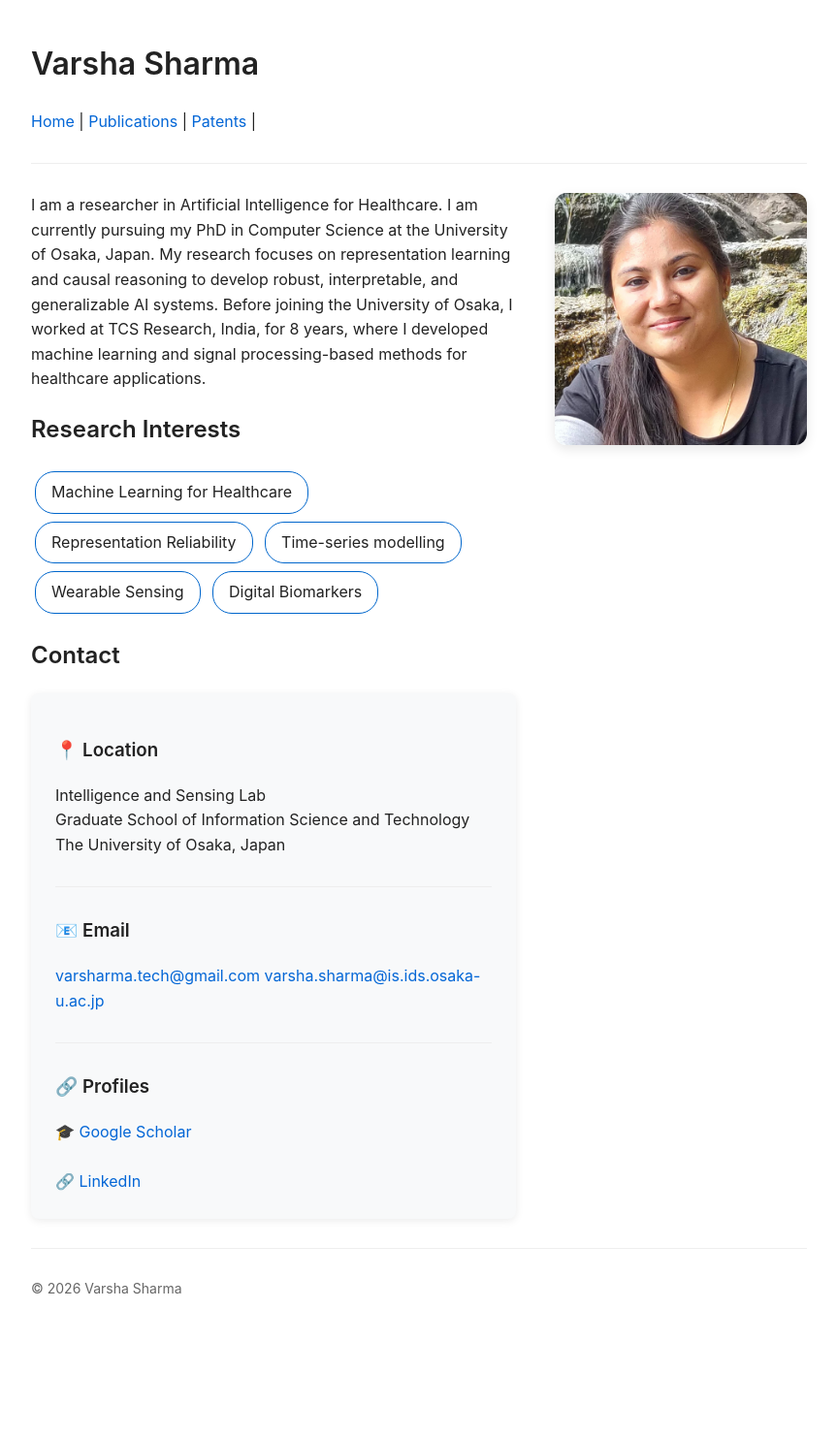
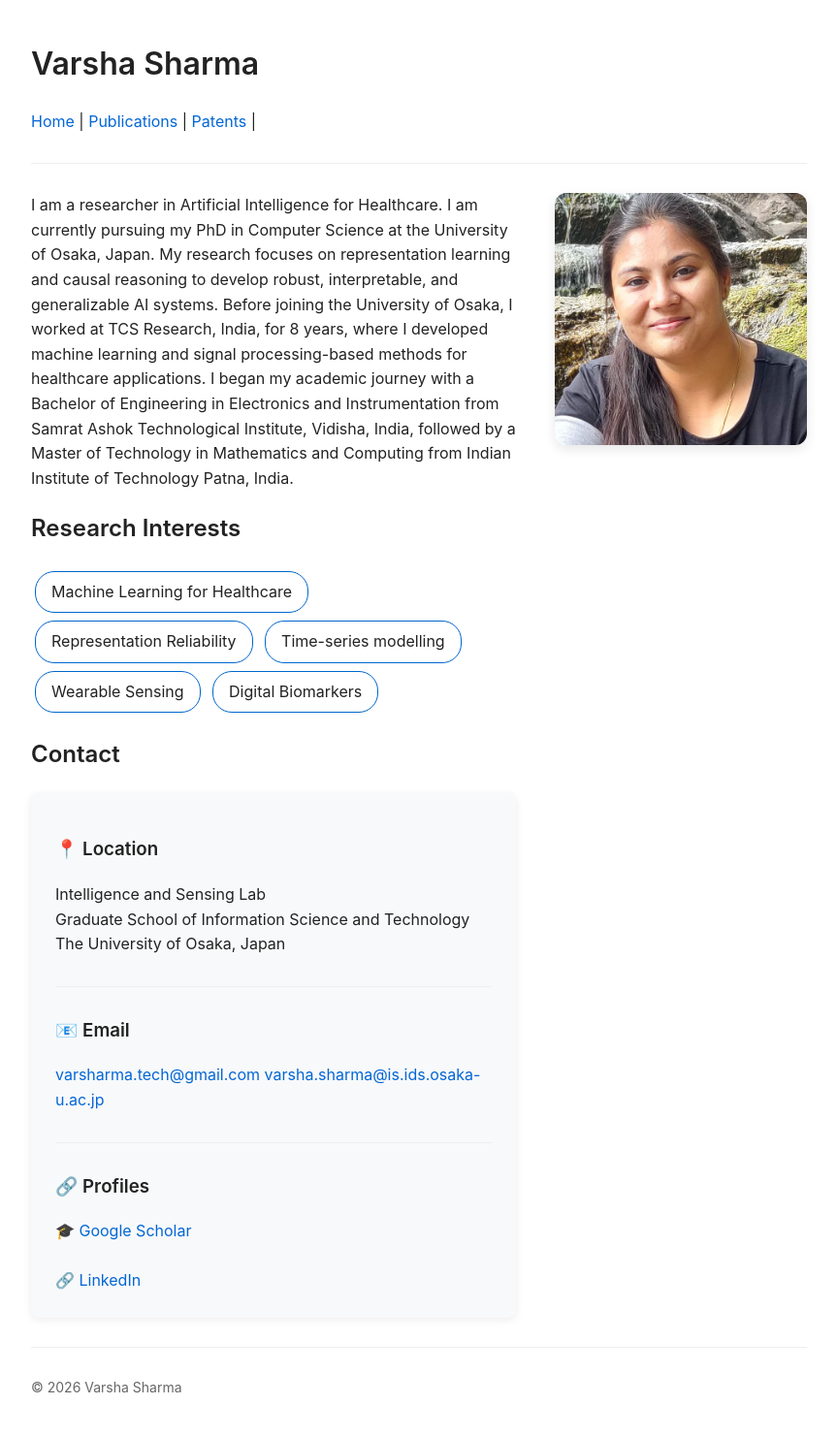
Before and after one commit to shavarsha/shavarsha.github.io, a Jekyll site: the page built from index.md, in a window 1280 px wide. Shown: the whole page at 97% size, without its empty margins (208-1071 px from the left). Built offline with Jekyll 4.4.1, drawn with Linux system fonts in a browser that asks for light colours; before the commit the page ends 1380 px from its top, so only the background shows below that.

Commit message:
Update index.md

```diff
--- a/index.md
+++ b/index.md
@@ -9,7 +9,7 @@ title: Home
 
 I am a researcher in Artificial Intelligence for Healthcare. I am currently pursuing my PhD in Computer Science at the University of Osaka, Japan. My research focuses on representation learning and causal reasoning to develop robust, interpretable, and generalizable AI systems.
 
-Before joining the University of Osaka, I worked at TCS Research, India, for 8 years, where I developed machine learning and signal processing-based methods for healthcare applications.
+Before joining the University of Osaka, I worked at TCS Research, India, for 8 years, where I developed machine learning and signal processing-based methods for healthcare applications. I began my academic journey with a Bachelor of Engineering in Electronics and Instrumentation from Samrat Ashok Technological Institute, Vidisha, India, followed by a Master of Technology in Mathematics and Computing from Indian Institute of Technology Patna, India.
 
 
 <h2>Research Interests</h2><div style="margin-top:15px;">
```
